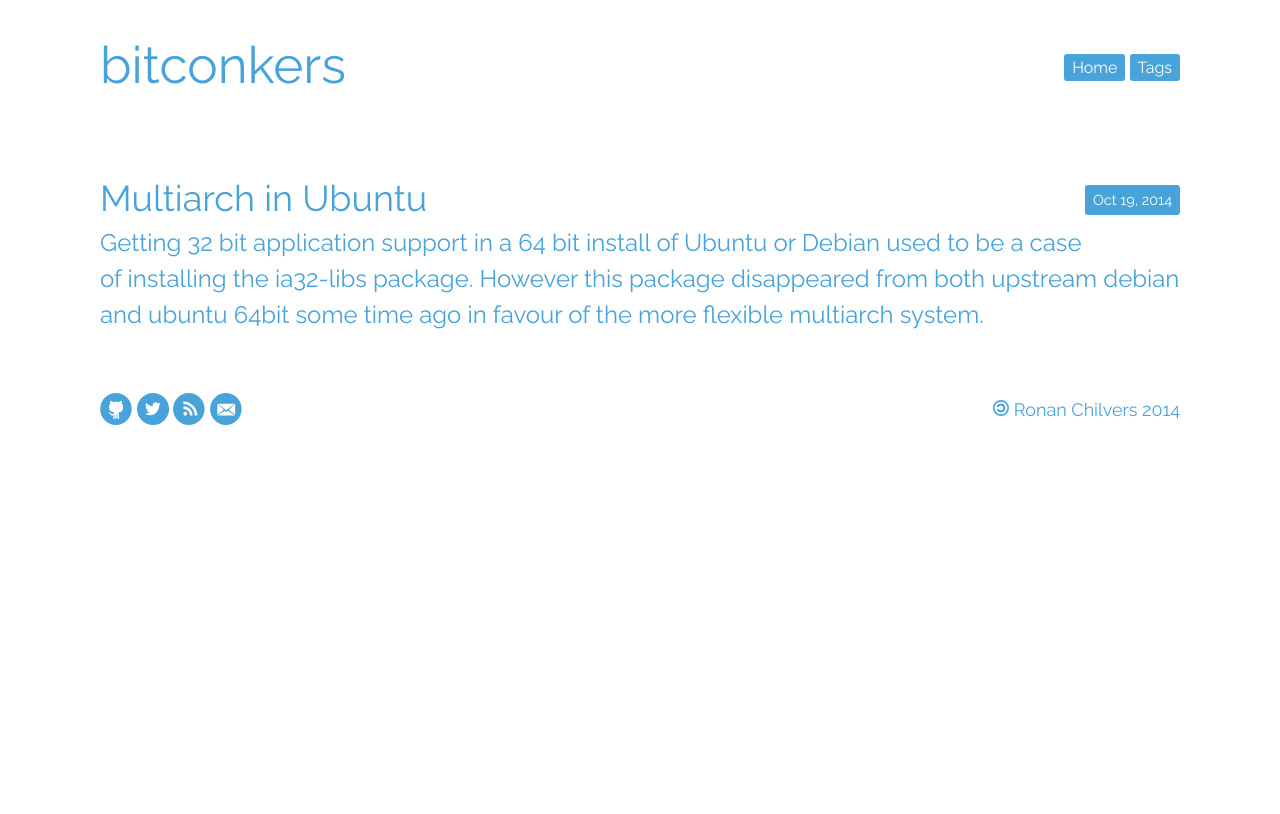
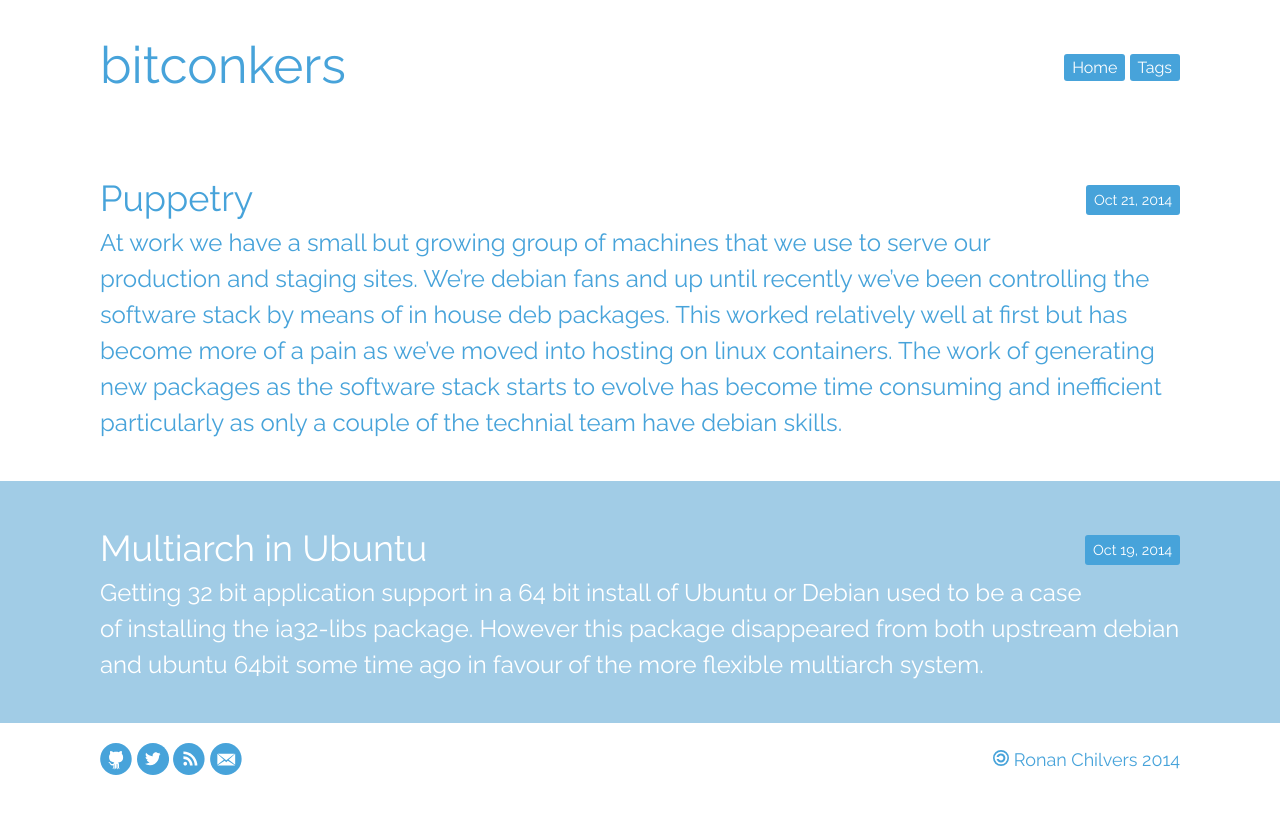
Before and after one commit to ronanchilvers/ronanchilvers.github.io, a Jekyll site: the page built from index.html, in a window 1280 px wide. Shown: the top 814 px of the page. Built offline with Jekyll 4.4.1, drawn with Linux system fonts in a browser that asks for light colours; nearby versions of some CDN libraries.

Commit message:
Publish puppetry post

```diff
--- a/_posts/2014-10-19-multiarch-in-ubuntu.md
+++ b/_posts/2014-10-19-multiarch-in-ubuntu.md
@@ -2,6 +2,7 @@
 title: Multiarch in Ubuntu
 published: True
 tags: [ubuntu]
+date: 2014-10-19
 ---
 
 Getting 32 bit application support in a 64 bit install of Ubuntu or Debian
--- a/_drafts/2014-10-21-puppet-directory-environments.md
+++ b/_posts/2014-10-21-puppetry.md
@@ -1,7 +1,8 @@
 ---
-title: Puppet directory environments
+title: Puppetry
 published: True
-tags: [puppet]
+tags: [puppet,d3r]
+date: 2014-10-21
 ---
 
 At [work][d3r] we have a small but growing group of machines that we use to serve
@@ -11,6 +12,7 @@
 hosting on [linux containers][lxc]. The work of generating new packages as the
 software stack starts to evolve has become time consuming and inefficient particularly
 as only a couple of the technial team have debian skills.
+<!--more-->
 
 After some thought and debate we decided that we wanted to move towards a much
 more automated machine deployment strategy. After much reading and tinkering around
@@ -29,8 +31,13 @@
 machine from Solr through to the Chef server process itself, while with Puppet
 there's a single master service.
 
+We've decided to adopt the [roles/profiles pattern][roles] in our manifests. This has made it much easier to start porting over our existing stack logic. We're using directory environments to serve different configurations to different nodes. Over the next few weeks I'll be posting notes about our setup, the issues we encounter and (hopefully) the solutions we find.
+
+More soon! :)
+
 [d3r]: http://d3r.com
 [debian]: http://www.debian.org
 [lxc]: https://linuxcontainers.org/
 [puppetlabs]: http://puppetlabs.com/
 [chef]: https://www.getchef.com/chef/
+[roles]: https://puppetlabs.com/presentations/designing-puppet-rolesprofiles-pattern
```
